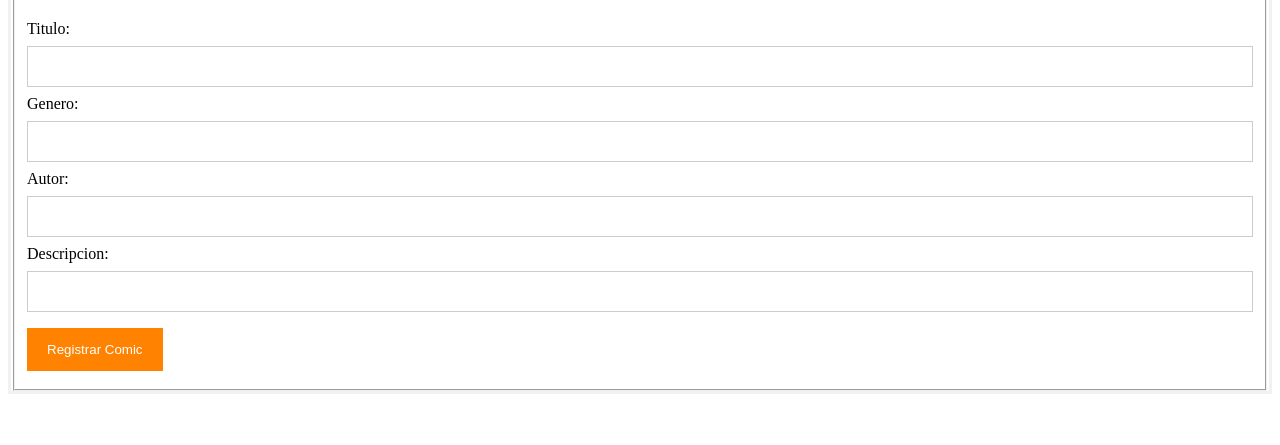
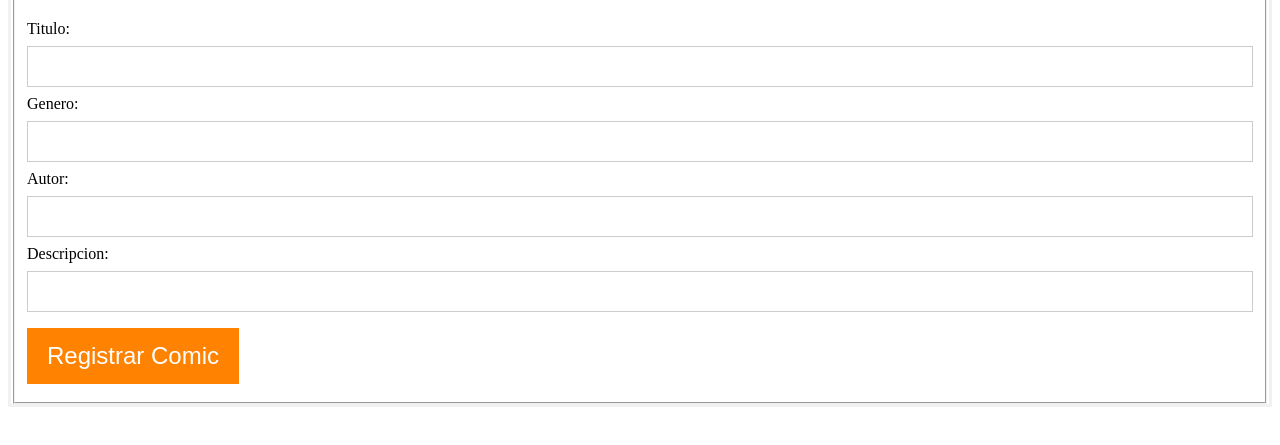
Before and after one commit to Jcortesjara/comicStore, a website: page registroComics.html in a window 1280 px wide. Shown: the part 159-604 px from the top of the page. Drawn offline with nearby package versions, Linux system fonts and the light colour scheme.

Commit message:
fixing details view

```diff
--- a/css/rules.css
+++ b/css/rules.css
@@ -12,6 +12,7 @@
  input{
         font-size: 3em !important;
     }
+
 
  .comicButton{
         font-size: 61px !important;
--- a/registroComics.html
+++ b/registroComics.html
@@ -21,7 +21,7 @@
         <li style="float:right"><a class="active" href="#about">BRAND</a></li>
     </ul>
     <form>
-        <fieldset>
+        <fieldset class="registroForm">
             <legend>
                 <h1>Registro Comics</h1>
             </legend>
@@ -34,7 +34,7 @@
             <br> Descripcion:<br>
             <input id="description" type="text" required>
             <br>
-            <button id="submitComic">Registrar Comic</button>
+            <button style="font-size: 1.5em;" id="submitComic">Registrar Comic</button>
             <!--  <center><button id="submitRegister">
                 REGISTRAR</button></center>-->
 
```
Also changed, not shown: listaComics.html (+1 -1 lines), registroEmpleado.html (+1 -4 lines).
